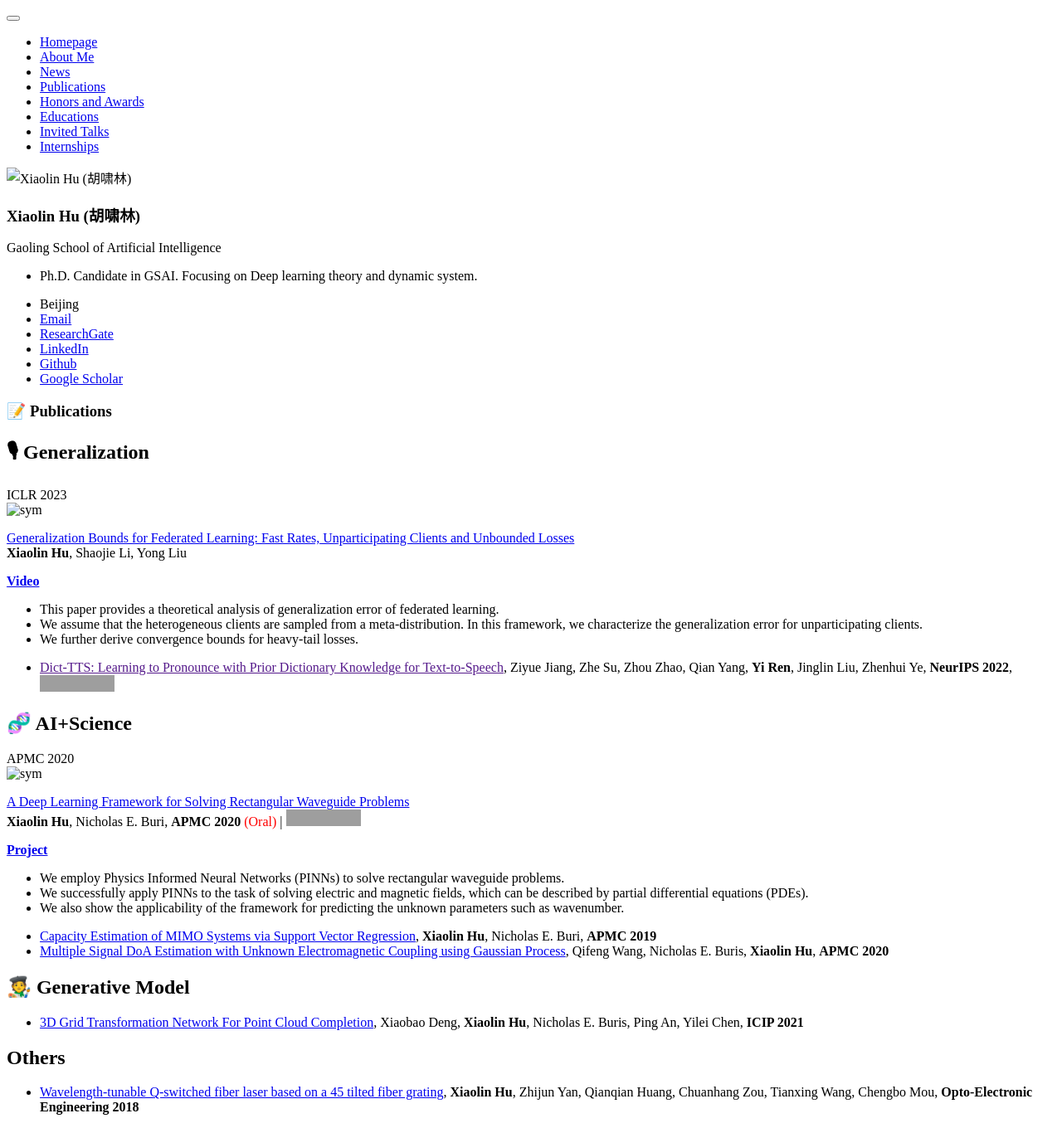
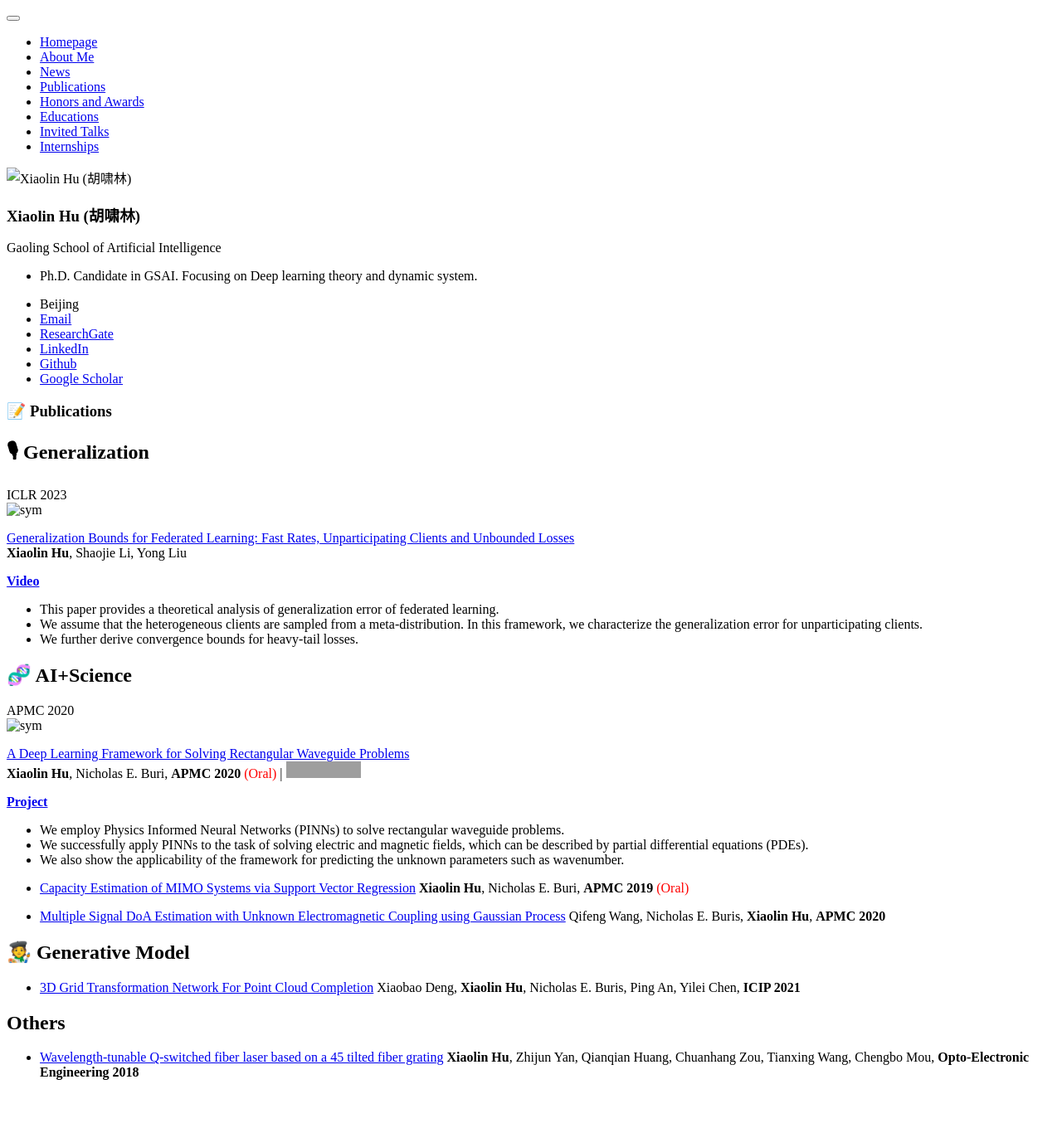
Before and after one commit to hsiaolinhu/hsiaolinhu.github.io, a Jekyll site: the page built from _pages/includes/pub.md, in a window 1280 px wide. Shown: the whole page at 83% size. Built offline with Jekyll 4.4.1, drawn with Linux system fonts in a browser that asks for light colours; our own code applies the rules of GitHub Pages for plain Markdown files; after the commit the page ends 1318 px from its top, so only the background shows below that; grey boxes are pictures that could not be loaded.

Commit message:
Update pub.md

```diff
--- a/_pages/includes/pub.md
+++ b/_pages/includes/pub.md
@@ -18,9 +18,6 @@
 </div>
 
 
-- [Dict-TTS: Learning to Pronounce with Prior Dictionary Knowledge for Text-to-Speech](), Ziyue Jiang, Zhe Su, Zhou Zhao, Qian Yang, **Yi Ren**, Jinglin Liu, Zhenhui Ye, **NeurIPS 2022**, [![](https://img.shields.io/github/stars/Zain-Jiang/Dict-TTS?style=social&label=Code+Stars)](https://github.com/Zain-Jiang/Dict-TTS)
-
-
 ## 🧬 AI+Science
 
 <div class='paper-box'><div class='paper-box-image'><div><div class="badge">APMC 2020</div><img src='images/waveguide-pinn.png' alt="sym" width="100%"></div></div>
@@ -36,11 +33,16 @@
 </div>
 </div>
 
-- [Capacity Estimation of MIMO Systems via Support Vector Regression](https://ieeexplore.ieee.org/abstract/document/9038838), **Xiaolin Hu**, Nicholas E. Buri, **APMC 2019**
-- [Multiple Signal DoA Estimation with Unknown Electromagnetic Coupling using Gaussian Process](https://ieeexplore.ieee.org/document/9506234), Qifeng Wang, Nicholas E. Buris, **Xiaolin Hu**, **APMC 2020**
+- [Capacity Estimation of MIMO Systems via Support Vector Regression](https://ieeexplore.ieee.org/abstract/document/9038838)
+  **Xiaolin Hu**, Nicholas E. Buri, **APMC 2019** <span style="color:red">(Oral)</span>
+
+- [Multiple Signal DoA Estimation with Unknown Electromagnetic Coupling using Gaussian Process](https://ieeexplore.ieee.org/document/9506234)
+  Qifeng Wang, Nicholas E. Buris, **Xiaolin Hu**, **APMC 2020**
 
 ## 🧑‍🎨 Generative Model
-- [3D Grid Transformation Network For Point Cloud Completion](https://ieeexplore.ieee.org/document/9506234), Xiaobao Deng, **Xiaolin Hu**, Nicholas E. Buris, Ping An, Yilei Chen, **ICIP 2021**
+- [3D Grid Transformation Network For Point Cloud Completion](https://ieeexplore.ieee.org/document/9506234)
+  Xiaobao Deng, **Xiaolin Hu**, Nicholas E. Buris, Ping An, Yilei Chen, **ICIP 2021**
 
 ## Others
-- [Wavelength-tunable Q-switched fiber laser based on a 45 tilted fiber grating](https://www.oejournal.org/article/doi/10.12086/oee.2018.170741?viewType=HTML), **Xiaolin Hu**, Zhijun Yan, Qianqian Huang, Chuanhang Zou, Tianxing Wang, Chengbo Mou, **Opto-Electronic Engineering 2018**
+- [Wavelength-tunable Q-switched fiber laser based on a 45 tilted fiber grating](https://www.oejournal.org/article/doi/10.12086/oee.2018.170741?viewType=HTML)
+  **Xiaolin Hu**, Zhijun Yan, Qianqian Huang, Chuanhang Zou, Tianxing Wang, Chengbo Mou, **Opto-Electronic Engineering 2018**
```
